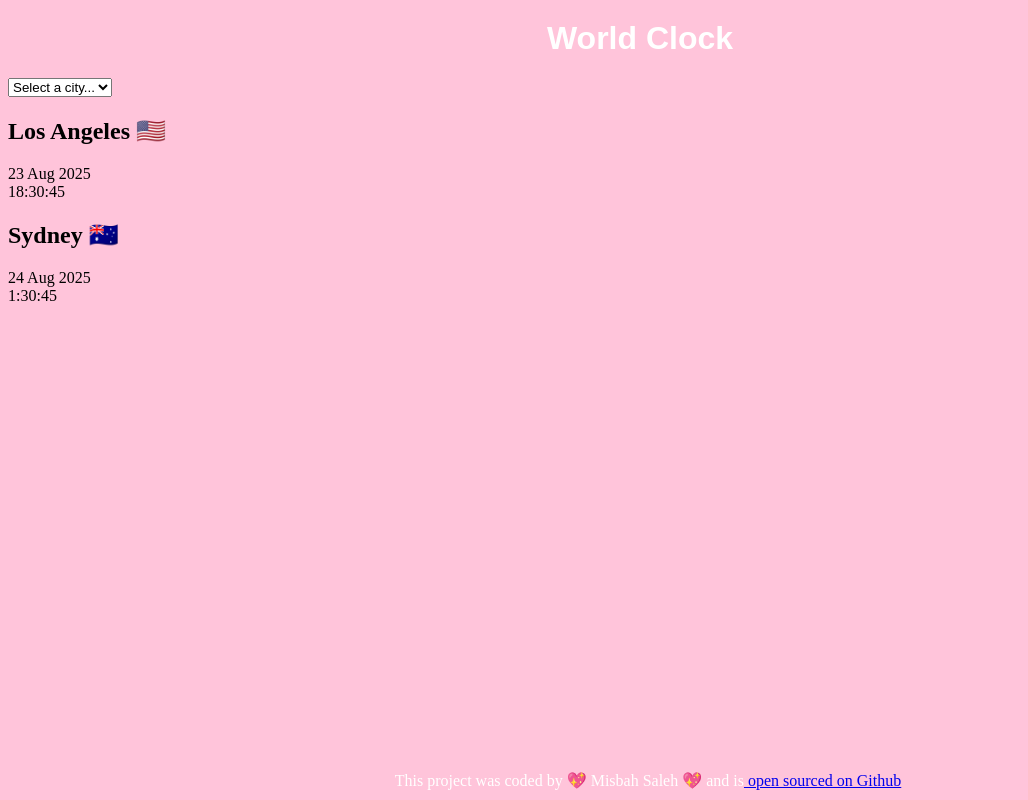
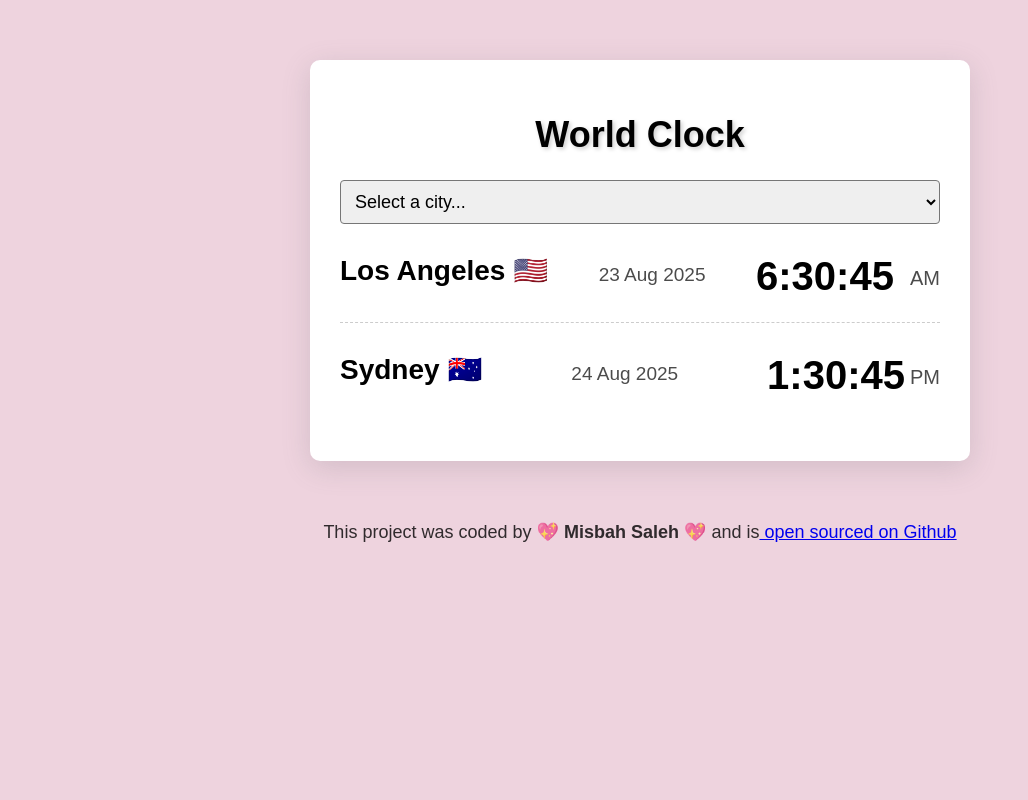
Before and after one commit to Missybah/world-clock, a plain HTML site: page index.html in a window 1280 px wide. Shown: the whole page, without its empty margins (0-1028 px from the left). Drawn offline with Linux system fonts and the light colour scheme.

Commit message:
added more detail to CSS

```diff
--- a/index.html
+++ b/index.html
@@ -18,16 +18,16 @@
     <div class="city">
         <h2>Los Angeles 🇺🇸</h2>
         <div class="date">23 Aug 2025</div>
-        <div class="time">18:30:45</div>
+        <div class="time">6:30:45 <small>AM</small></div>
     </div>
      <div class="city">
         <h2>Sydney 🇦🇺</h2>
         <div class="date">24 Aug 2025</div>
-        <div class="time">1:30:45</div>
+        <div class="time">1:30:45<small>PM</small></div>
     </div>
     </div>
 <footer>
-  This project was coded by 💖 Misbah Saleh 💖 and is<a href="https://github.com/Missybah/world-clock" target="_blank"> open sourced on Github</a>
+  This project was coded by <strong> 💖 Misbah Saleh 💖 </strong> and is<a href="https://github.com/Missybah/world-clock" target="_blank"> open sourced on Github</a>
 <script src="index.js"></script>
 </body>
 </html>
--- a/style.css
+++ b/style.css
@@ -1,17 +1,71 @@
 body {
-  background: rgb(255, 196, 218);
+  background-color: #eed3de;
+  font-family: sans-serif;
 }
+
 h1 {
   text-align: center;
-  color: white;
-  font-family: "Arial", sans-serif;
-  margin-top: 20px;
+  font-family: sans-serif;
+  font-size: 36px;
+  text-shadow: 2px 2px 4px rgba(0, 0, 0, 0.2);
 }
+
+h2 {
+  margin: 0 0 5px;
+  font-size: 28px;
+}
+
+select {
+  display: block;
+  width: 100%;
+  font-size: 18px;
+  border-radius: 4px;
+  padding: 10px;
+}
+
+.container {
+  max-width: 600px;
+  margin: 60px auto;
+  background: white;
+  padding: 30px;
+  box-shadow: rgba(100, 100, 111, 0.2) 0px 7px 29px 0px;
+  border-radius: 10px;
+}
+
+.city {
+  display: flex;
+  margin: 10px 0;
+  justify-content: space-between;
+  padding: 20px 0;
+  border-bottom: 1px dashed rgba(0, 0, 0, 0.2);
+}
+
+.city:last-child {
+  border: none;
+}
+
+.date {
+  opacity: 0.7;
+  font-size: 19px;
+  margin-top: 10px;
+}
+
+.time {
+  font-size: 40px;
+  font-weight: bold;
+}
+
+.time small {
+  font-size: 20px;
+  vertical-align: top;
+  line-height: 48px;
+  margin-left: 5px;
+  font-weight: normal;
+  opacity: 0.7;
+}
+
 footer {
-  position: fixed;
-  bottom: 0;
-  width: 100%;
-  color: white;
   text-align: center;
-  padding: 10px 0;
+  font-size: 18px;
+  color: rgba(0, 0, 0, 0.8);
 }
```
